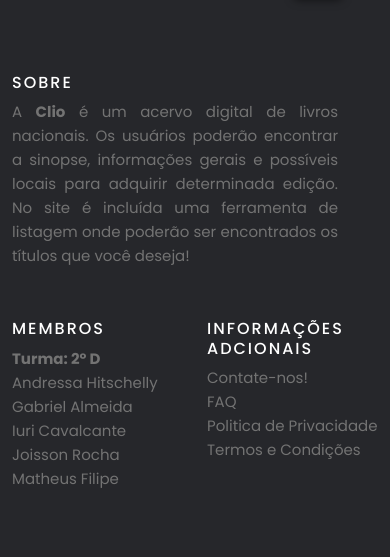
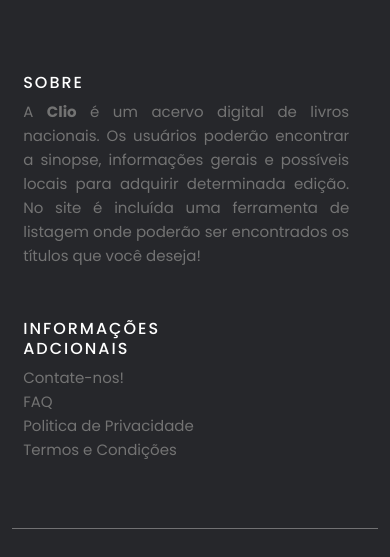
Before and after one commit to strattegia0704/clio, a React (Vite) app: page / in a window 390 px wide. Shown: the part 798-1355 px from the top of the page. Built offline with nearby package versions, Linux system fonts and the light colour scheme; no server answers.

Commit message:
Styling: footer
Removed members section in footer;
Centralized footer infomatins

```diff
--- a/src/components/Footer.jsx
+++ b/src/components/Footer.jsx
@@ -17,29 +17,6 @@ const Footer = () => {
                             site é incluída uma ferramenta de listagem onde poderão ser
                             encontrados os títulos que você deseja!
                         </p>
-                    </div>
-                    <div className="col-6 col-md-3 alunos">
-                        <h6> Membros <span className="f-mob"> do Grupo</span></h6>
-                        <ul className="footer-links">
-                            <li>
-                                <a style={{fontWeight: 'bolder',}}>Turma: 2º D</a>
-                            </li>
-                            <li>
-                                <a> Andressa Hitschelly</a>
-                            </li>
-                            <li>
-                                <a> Gabriel Almeida </a>
-                            </li>
-                            <li>
-                                <a> Iuri Cavalcante </a>
-                            </li>
-                            <li>
-                                <a> Joisson Rocha </a>
-                            </li>
-                            <li>
-                                <a> Matheus Filipe </a>
-                            </li>
-                        </ul>
                     </div>
                     <div className="col-6 col-md-3">
                         <h6 id="cont"> Informações Adcionais </h6>
--- a/src/styles/style.css
+++ b/src/styles/style.css
@@ -222,6 +222,14 @@ h6 {
     box-shadow: 0 10px 20px rgba(0, 0, 0, 0.5);
     position: relative;
     bottom: -5rem;
+    z-index: 998;
+}
+
+.site-footer .text-justify,
+.site-footer ul,
+.site-footer h6 {
+    position: relative;
+    left: 8.8rem;
 }
 
 .site-footer hr {
@@ -274,7 +282,10 @@ h6 {
 }
 
 .copyright-text {
+    text-align: center;
     margin-bottom: -5rem;
+    position: relative;
+    left: 12rem;
 }
 
 p.copyright-text {
@@ -654,6 +665,8 @@ h2.home {
 @media (max-width: 991px) {
     .site-footer [class^="col-"] {
         margin-bottom: 30px;
+        position: relative;
+        left: 0;
     }
 
     .container-cont {
@@ -663,7 +676,6 @@ h2.home {
 
 @media (max-width: 767px) {
     .site-footer {
-        position: relative;
         padding-bottom: 0;
         bottom: -5rem;
     }
@@ -677,8 +689,17 @@ h2.home {
         text-align: center;
     }
 
+    .site-footer .text-justify,
+    .site-footer ul,
+    .site-footer h6 {
+        position: relative;
+        left: .7rem;
+}
+
     .copyright-text {
         margin-bottom: 0;
+        position: relative;
+        left: 0;
     }
 
     .f-mob {
```
